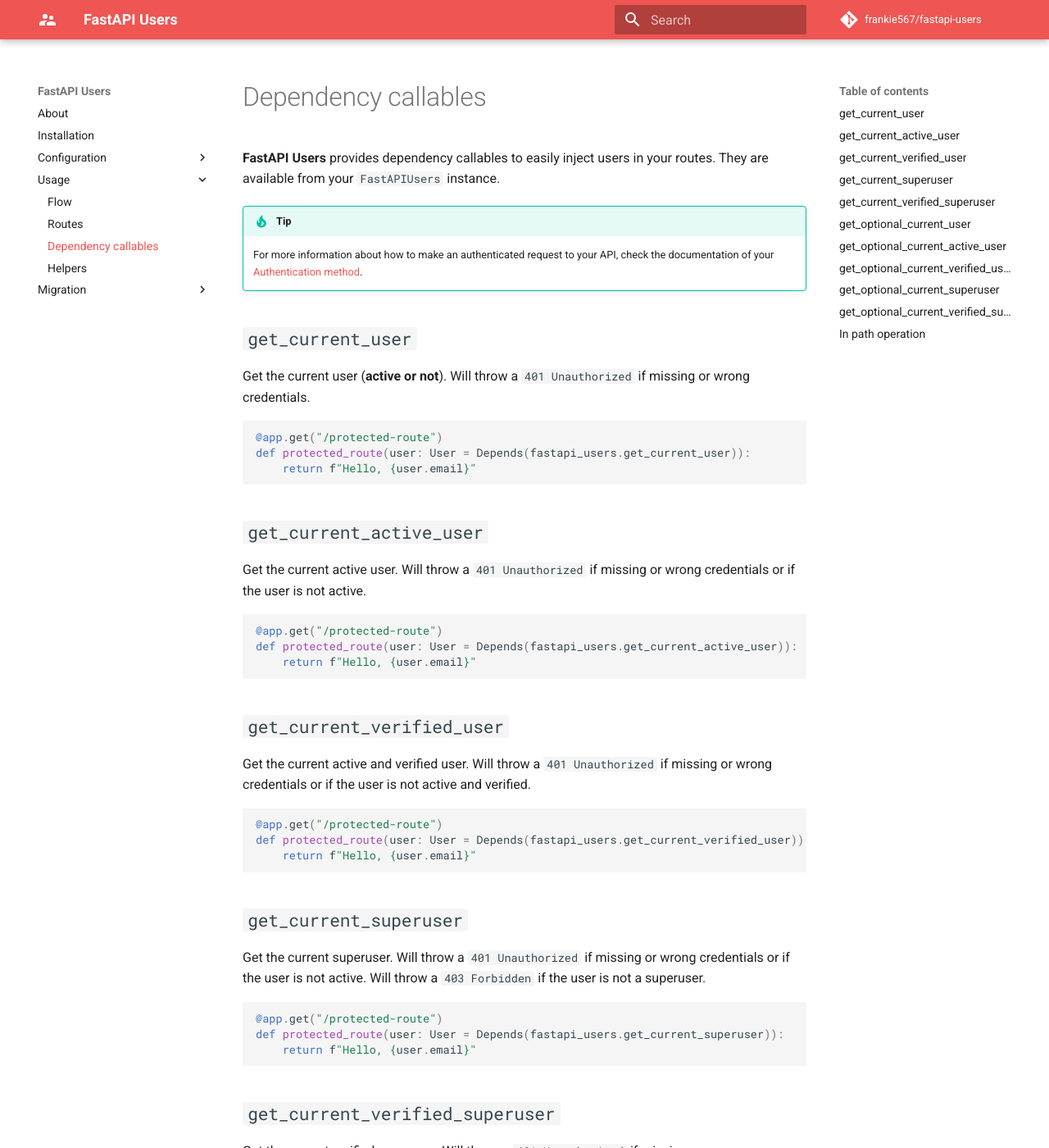
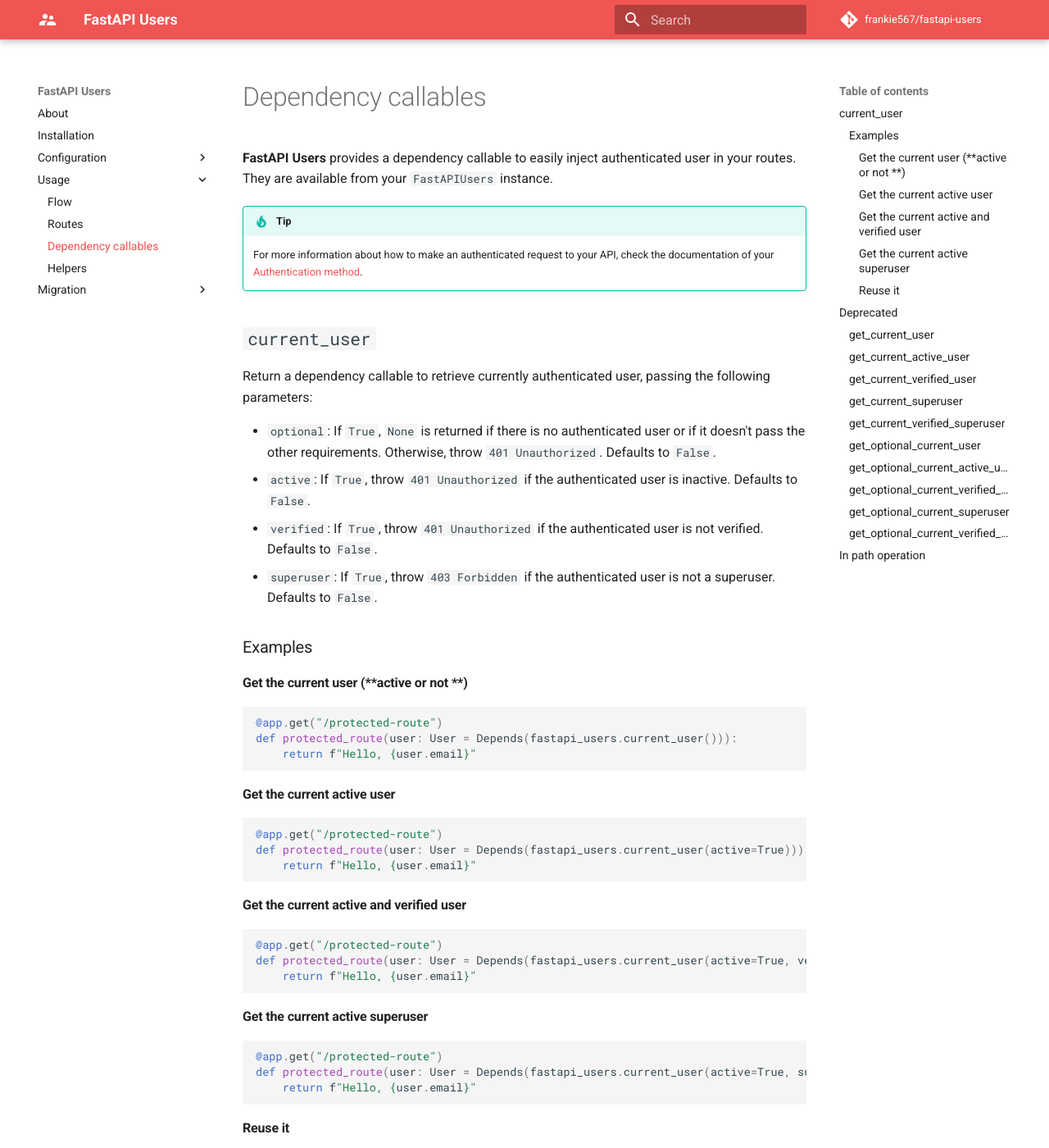
Before and after one commit to fastapi-users/fastapi-users, an MkDocs documentation site: the page built from docs/usage/dependency-callables.md, in a window 1280 px wide and 1400 px high. Shown: the whole window at 82% size. Built offline with MkDocs 1.6.1 and Material for MkDocs 9.7.7, drawn with Linux system fonts in a browser that asks for light colours; comment, search, counter and statistics services are not loaded; some of the changed text lies outside the part shown.

Commit message:
Write the docs for new current_user dependency

````diff
--- a/docs/usage/dependency-callables.md
+++ b/docs/usage/dependency-callables.md
@@ -1,11 +1,72 @@
 # Dependency callables
 
-**FastAPI Users** provides dependency callables to easily inject users in your routes. They are available from your `FastAPIUsers` instance.
+**FastAPI Users** provides a dependency callable to easily inject authenticated user in your routes. They are available from your `FastAPIUsers` instance.
 
 !!! tip
     For more information about how to make an authenticated request to your API, check the documentation of your [Authentication method](../configuration/authentication/index.md).
 
-## `get_current_user`
+## `current_user`
+
+Return a dependency callable to retrieve currently authenticated user, passing the following parameters:
+
+* `optional`: If `True`, `None` is returned if there is no authenticated user or if it doesn't pass the other requirements. Otherwise, throw `401 Unauthorized`. Defaults to `False`.
+* `active`: If `True`, throw `401 Unauthorized` if the authenticated user is inactive. Defaults to `False`.
+* `verified`: If `True`, throw `401 Unauthorized` if the authenticated user is not verified. Defaults to `False`.
+* `superuser`: If `True`, throw `403 Forbidden` if the authenticated user is not a superuser. Defaults to `False`.
+
+### Examples
+
+#### Get the current user (**active or not **)
+
+```py
+@app.get("/protected-route")
+def protected_route(user: User = Depends(fastapi_users.current_user())):
+    return f"Hello, {user.email}"
+```
+
+#### Get the current active user
+
+```py
+@app.get("/protected-route")
+def protected_route(user: User = Depends(fastapi_users.current_user(active=True))):
+    return f"Hello, {user.email}"
+```
+
+#### Get the current active and verified user
+
+```py
+@app.get("/protected-route")
+def protected_route(user: User = Depends(fastapi_users.current_user(active=True, verified=True))):
+    return f"Hello, {user.email}"
+```
+
+#### Get the current active superuser
+
+```py
+@app.get("/protected-route")
+def protected_route(user: User = Depends(fastapi_users.current_user(active=True, superuser=True))):
+    return f"Hello, {user.email}"
+```
+
+#### Reuse it
+
+If you use it often, you can of course set it in a variable and reuse it at will:
+
+```py
+current_active_user = fastapi_users.current_user(active=True)
+
+
+@app.get("/protected-route")
+def protected_route(user: User = Depends(current_active_user)):
+    return f"Hello, {user.email}"
+```
+
+## Deprecated
+
+!!! warning
+    Those ones are still provided for backward compatibility but are deprecated and will be removed in a future release.
+
+### `get_current_user`
 
 Get the current user (**active or not**). Will throw a `401 Unauthorized` if missing or wrong credentials.
 
@@ -15,7 +76,7 @@
     return f"Hello, {user.email}"
 ```
 
-## `get_current_active_user`
+### `get_current_active_user`
 
 Get the current active user. Will throw a `401 Unauthorized` if missing or wrong credentials or if the user is not active.
 
@@ -25,7 +86,7 @@
     return f"Hello, {user.email}"
 ```
 
-## `get_current_verified_user`
+### `get_current_verified_user`
 
 Get the current active and verified user. Will throw a `401 Unauthorized` if missing or wrong credentials or if the user is not active and verified.
 
@@ -35,7 +96,7 @@
     return f"Hello, {user.email}"
 ```
 
-## `get_current_superuser`
+### `get_current_superuser`
 
 Get the current superuser. Will throw a `401 Unauthorized` if missing or wrong credentials or if the user is not active. Will throw a `403 Forbidden` if the user is not a superuser.
 
@@ -45,7 +106,7 @@
     return f"Hello, {user.email}"
 ```
 
-## `get_current_verified_superuser`
+### `get_current_verified_superuser`
 
 Get the current verified superuser. Will throw a `401 Unauthorized` if missing or wrong credentials or if the user is not active and verified. Will throw a `403 Forbidden` if the user is not a superuser.
 
@@ -55,7 +116,7 @@
     return f"Hello, {user.email}"
 ```
 
-## `get_optional_current_user`
+### `get_optional_current_user`
 
 Get the current user (**active or not**). Will return `None` if missing or wrong credentials. It can be useful if you wish to change the behaviour of your endpoint if a user is logged in or not.
 
@@ -68,7 +129,7 @@
         return "Hello, anonymous"
 ```
 
-## `get_optional_current_active_user`
+### `get_optional_current_active_user`
 
 Get the current active user. Will return `None` if missing or wrong credentials or if the user is not active. It can be useful if you wish to change the behaviour of your endpoint if a user is logged in or not.
 
@@ -81,7 +142,7 @@
         return "Hello, anonymous"
 ```
 
-## `get_optional_current_verified_user`
+### `get_optional_current_verified_user`
 
 Get the current active and verified user. Will return `None` if missing or wrong credentials or if the user is not active and verified. It can be useful if you wish to change the behaviour of your endpoint if a user is logged in or not.
 
@@ -94,7 +155,7 @@
         return "Hello, anonymous"
 ```
 
-## `get_optional_current_superuser`
+### `get_optional_current_superuser`
 
 Get the current superuser. Will return `None` if missing or wrong credentials or if the user is not active. It can be useful if you wish to change the behaviour of your endpoint if a user is logged in or not.
 
@@ -107,7 +168,7 @@
         return "Hello, anonymous"
 ```
 
-## `get_optional_current_verified_superuser`
+### `get_optional_current_verified_superuser`
 
 Get the current active and verified superuser. Will return `None` if missing or wrong credentials or if the user is not active and verified. It can be useful if you wish to change the behaviour of your endpoint if a user is logged in or not.
 
--- a/mkdocs.yml
+++ b/mkdocs.yml
@@ -57,3 +57,4 @@
     - migration/1x_to_2x.md
     - migration/2x_to_3x.md
     - migration/3x_to_4x.md
+    - migration/4x_to_5x.md
````
Also changed, not shown: 1 other file.
